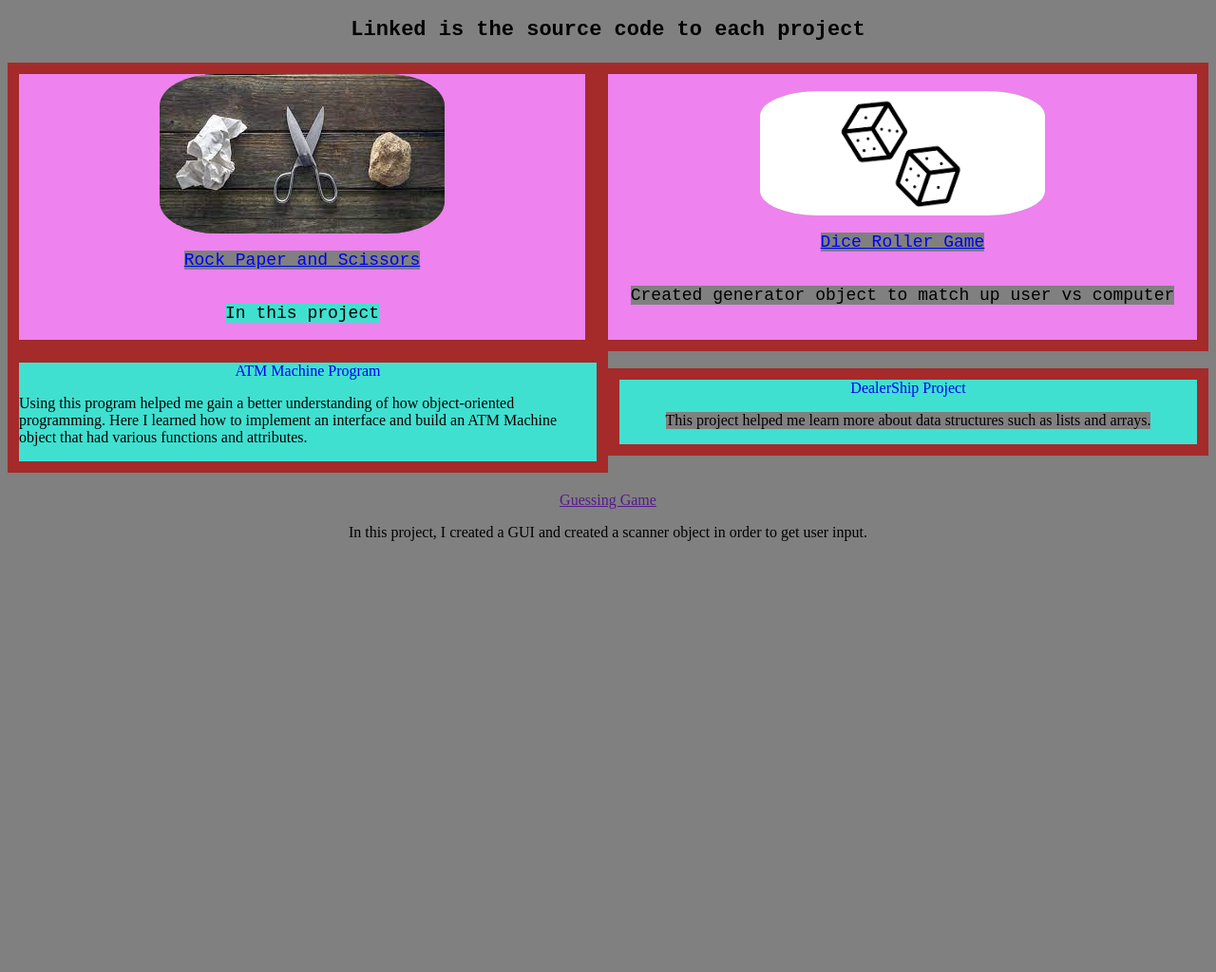
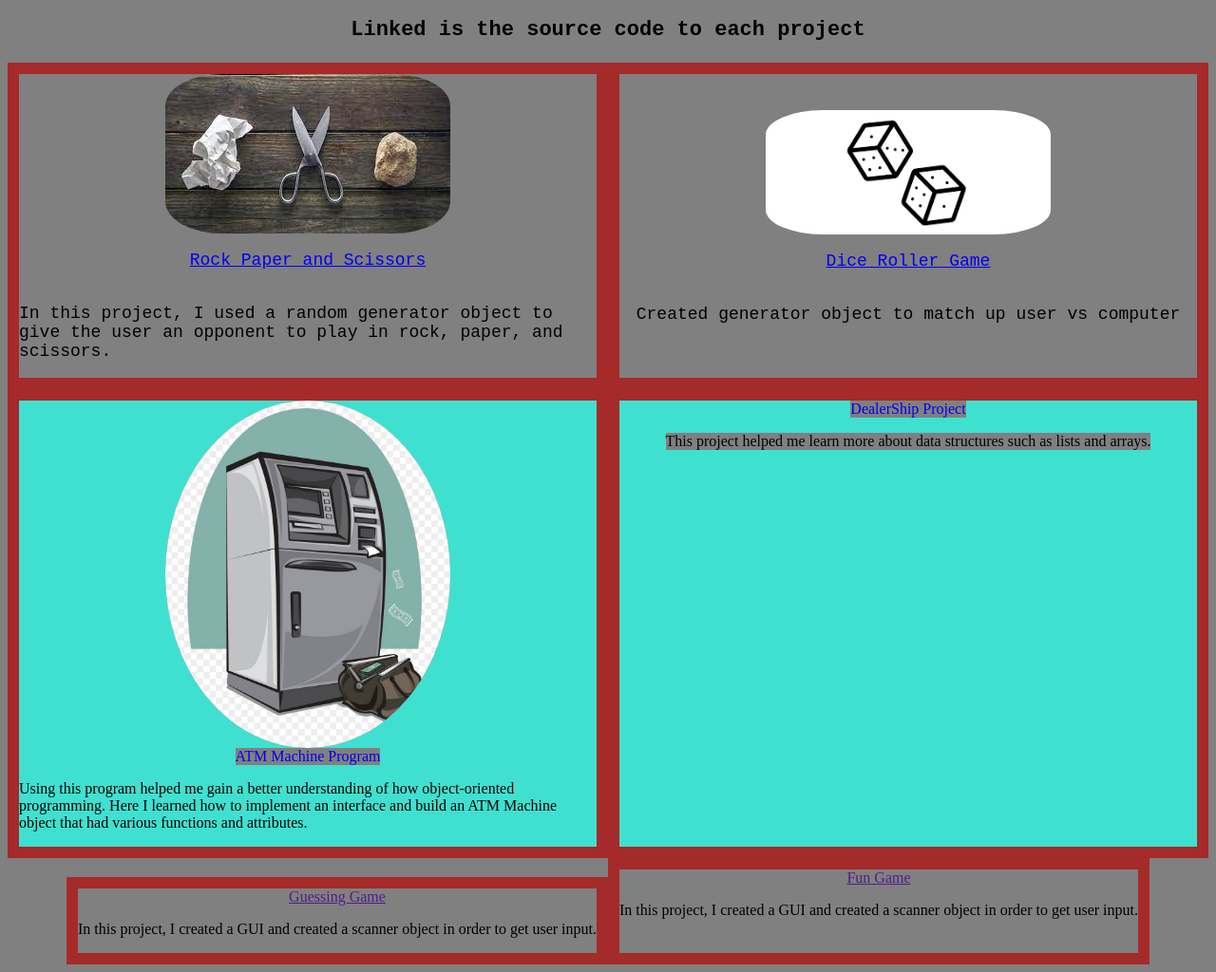
Before and after one commit to robbietonos37/First-Website, a plain HTML site: page index.html in a window 1280 px wide. Shown: the part 800-1824 px from the top of the page at 95% size. Before the commit the page ends 1394 px from the top, so only its background shows below. Drawn offline with Linux system fonts and the light colour scheme.

Commit message:
Cut out div "First". Fix Spacing Issue with divs

```diff
--- a/index.html
+++ b/index.html
@@ -79,19 +79,23 @@
 
     </div>
 
+    <div class="Project-Grid">
+
       <div class="First-Row">
 
-      <div class="First">
+
 
           <div class="Rock">
             <img class="Paper" src="./rockpaper.jpeg">
             <p><a href="https://github.com/robbietonos37/RockPaperScissors">Rock Paper and Scissors</a></p>
 
-          <p class="About-Rock">In this project</p>
+            <p class="About-Rock">In this project, I used a random generator object to give the user
+              an opponent to play in rock, paper, and scissors.
+            </p>
 
           </div>
 
-      </div>
+
 
         <div class="Dice">
           <img class="DiceRoll" src="./dice.png">
@@ -101,21 +105,26 @@
 
       </div>
 
-  </div>
+
 
 
 
       <div class="Second-Row">
 
+
+
           <div class="ATM">
+            <img class="ATMPic" src="./atm.jpg">
             <a href="https://github.com/robbietonos37/ATM-Machine">ATM Machine Program</a>
             <p class="ATM-Description">
-        Using this program helped me gain a better understanding of how object-oriented programming. Here I learned
+              Using this program helped me gain a better understanding of how object-oriented programming. Here I
+              learned
               how
               to
               implement an interface and build an ATM Machine object that had various functions and attributes.
             </p>
           </div>
+
 
         <div class="Dealership">
           <a href="https://github.com/robbietonos37/DealerShip">DealerShip Project</a>
@@ -135,8 +144,19 @@
 
         </div>
 
+        <div class="Fun-Game">
+          <a href="">Fun Game</a>
+          <p>In this project, I created a GUI and created a scanner object in order to get user
+            input.</p>
+
+        </div>
 
 
+
+
+      </div>
+
+    </div>
 
   </div>
   </div>
--- a/style.css
+++ b/style.css
@@ -186,38 +186,33 @@ img {
     width: 300px;
 }
 
-.First-Row{
+.Project-Grid {
+    display: flex;
+    flex-direction: column;
+    align-items: center;
+    justify-content: space-between;
+}
+
+.First-Row {
+    flex: 1 1 0;
     display: flex;
     flex-direction: row;
-}
-
-.First {
-    align-items: center;
-    list-style: none;
-    justify-content: space-between;
-    margin: 0;
-    padding: 0;
-    flex: 1 1 0;
+    justify-content: space-evenly;
 }
 
 .Rock {
+    flex: 1 1 0;
     display: flex;
-    flex: 1 1 0;
     flex-direction: column;
     align-items: center;
-    align-content: center;
-    justify-content: center;
     border: 12px solid brown;
     font-family: monospace;
-    background-color: violet;
     font-size: 18px;
 }
 
 .About-Rock {
-    background-color: turquoise;
+    color: black;
 }
-
-.Rock img {}
 
 .Dice {
     display: flex;
@@ -228,34 +223,35 @@ img {
     justify-content: center;
     border: 12px solid brown;
     font-family: monospace;
-    background-color: violet;
     font-size: 18px;
 }
 
 .Second-Row {
+    flex: 1 1 0;
     display: flex;
-    align-items: center;
-    list-style: none;
-    justify-content: space-between;
-    margin: 0;
-    padding: 0;
+    flex-direction: row;
+    justify-content: space-evenly;
 }
 
 .Second-Row div {
-    display: flex;
-    flex: 1;
     align-items: center;
-    align-content: center;
-    justify-content: center;
     border: 12px solid brown;
     background-color: turquoise;
 }
 
 
+.ATMPic {
+    border-radius: 50%;
+}
+
+
 .ATM {
+    flex: 1 1 0;
     display: flex;
     flex-direction: column;
     background-color: turquoise;
+    display: flex;
+    flex: 1 1 0;
 }
 
 .ATM-Description {
@@ -264,13 +260,13 @@ img {
 
 .Dealership {
     display: flex;
+    flex: 1 1 0;
     flex-direction: column;
 }
 
 .Second-Row a {
     text-decoration: none;
     list-style: none;
-    background-color: turquoise;
 }
 
 .Rob {
@@ -279,10 +275,20 @@ img {
 
 .Third-Row {
     display: flex;
-    flex-direction: column;
+    flex-direction: row;
 }
 
 .Guessing-Game {
+    flex: 1 1 0;
     margin-top: 20px;
+    border: 12px solid brown;
     text-align: center;
+    justify-content: center;
+    align-items: center;
 }
+
+.Fun-Game {
+    flex: 1 1 0;
+    justify-items: center;
+    border: 12px solid brown;
+}
```
Also changed, not shown: atm.jpg (added). Lines whose indentation alone changed are shown as unchanged.
